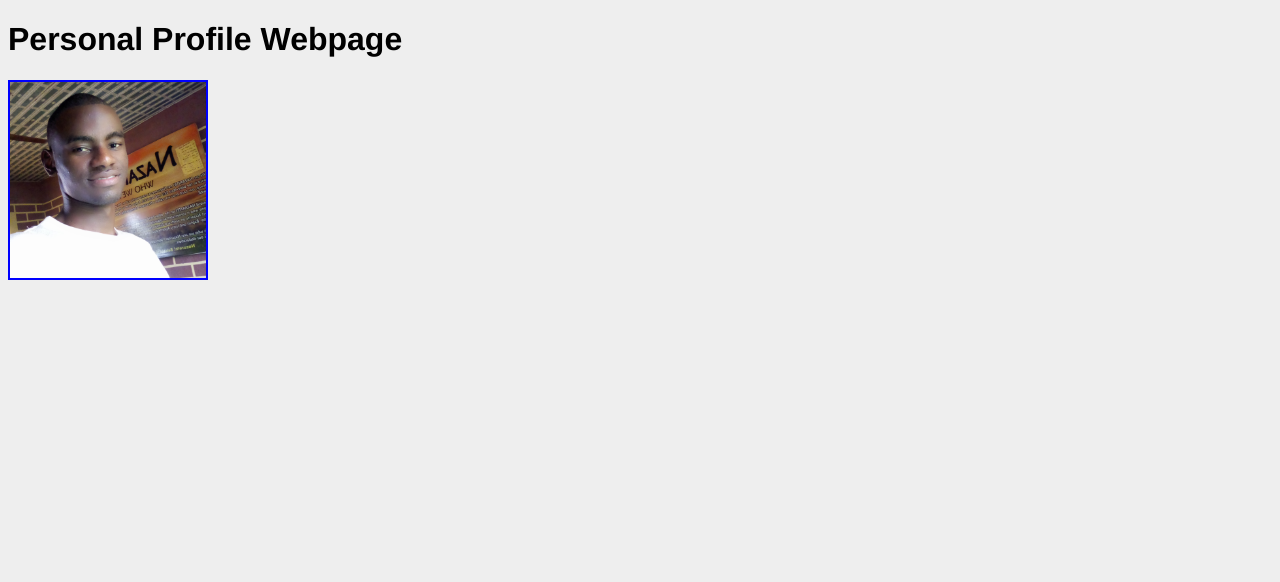
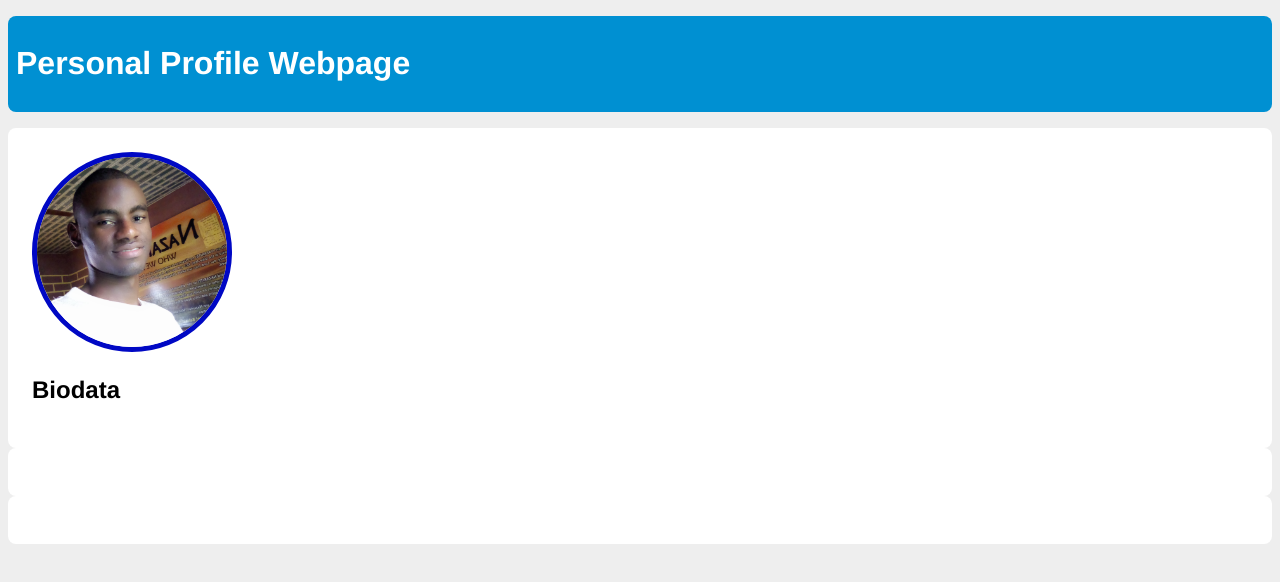
Before and after one commit to Fcbah/HTML-TASK-3, a plain HTML site: page index.html in a window 1280 px wide. Drawn offline with Linux system fonts and the light colour scheme.

Commit message:
making sense

```diff
--- a/index.html
+++ b/index.html
@@ -16,7 +16,10 @@
             <div class="section" id="biodata">
                 <img src="img/profile_pics.jpg" alt="Profile Picture">
                 <div class="bio_data sub-section">
+                    <h2 class="bio_data">Biodata</h2>
+                    <div class="item">
 
+                    </div>
                 </div>
             </div>
             <div class="section" id="summary">
--- a/style.css
+++ b/style.css
@@ -11,15 +11,26 @@
 body{
     background-color: #eee;
 }
+header{
+    border-radius: 0.5em;
+    color:#fff;
+    background-color: #0090d2;
+    padding:0.5em;
+    margin:1em 0;
+}
 
 .section{
     display:flexbox;
+    background-color: #fff;
+    border-radius: 0.5em;
+    padding: 1.5em;
 }
 .section img{
     width: 200px;
     height: 200px;
-    object-fit:scale-down;
+    /* object-fit:scale-down; */
     object-fit: cover;
-    border-style: double;
-    border: 2px solid blue;
+    /* border-style: double; */
+    border: 5px solid #0008c4;
+    border-radius: 9em;
 }
```
